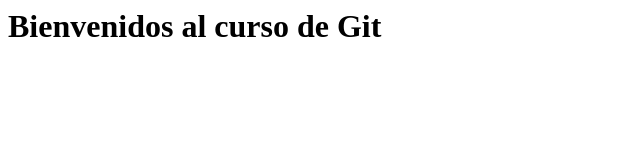
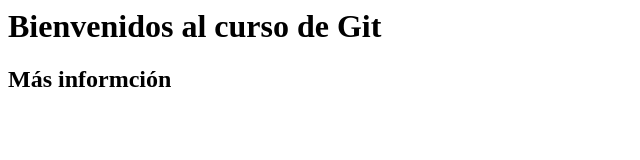
Before and after one commit to Domingogbr/depla, a plain HTML site: page index.html in a window 1280 px wide. Shown: the whole page, without its empty margins (0-640 px from the left). Drawn offline with Linux system fonts and the light colour scheme.

Commit message:
Hi mensaje del commit

```diff
--- a/index.html
+++ b/index.html
@@ -8,5 +8,7 @@
 <body>
 <h1> Bienvenidos al curso de Git </h1>
 
+<h2>Más informción</h2>
+
 </body>
 </html>
```
